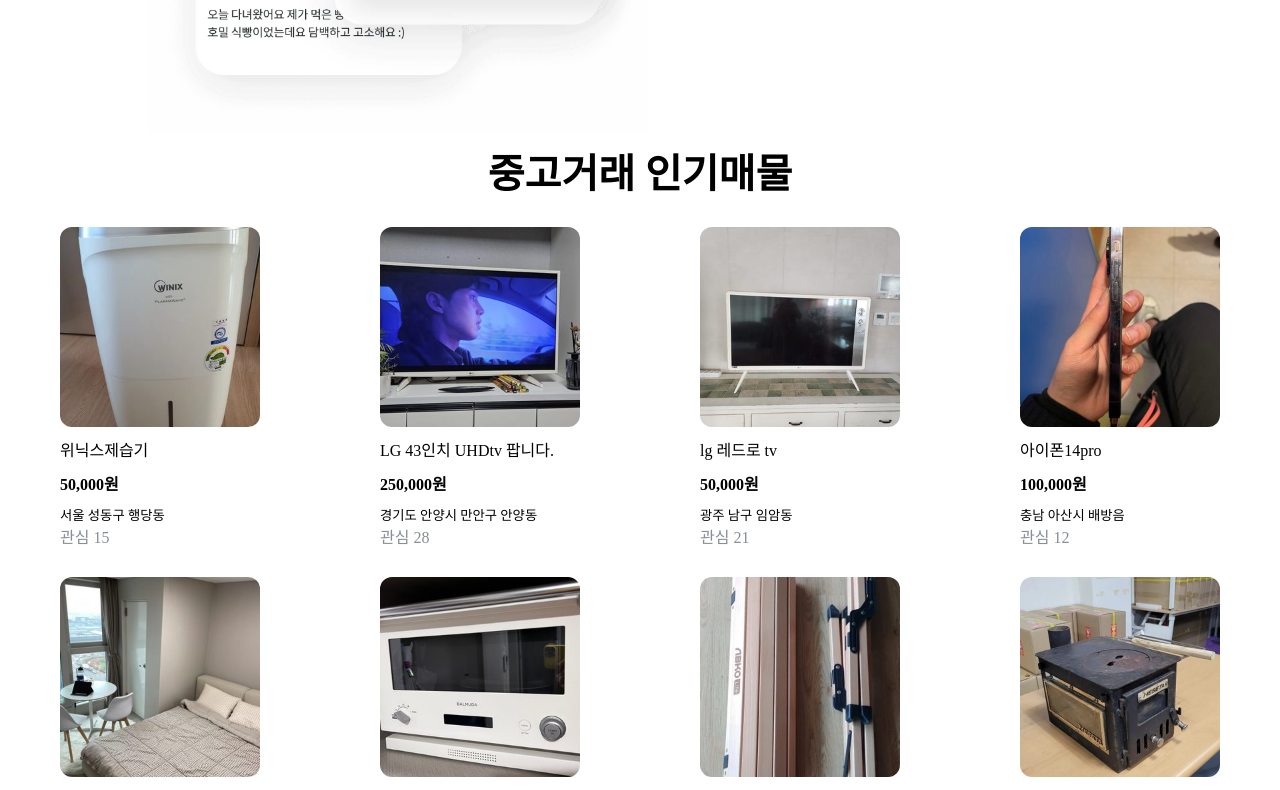
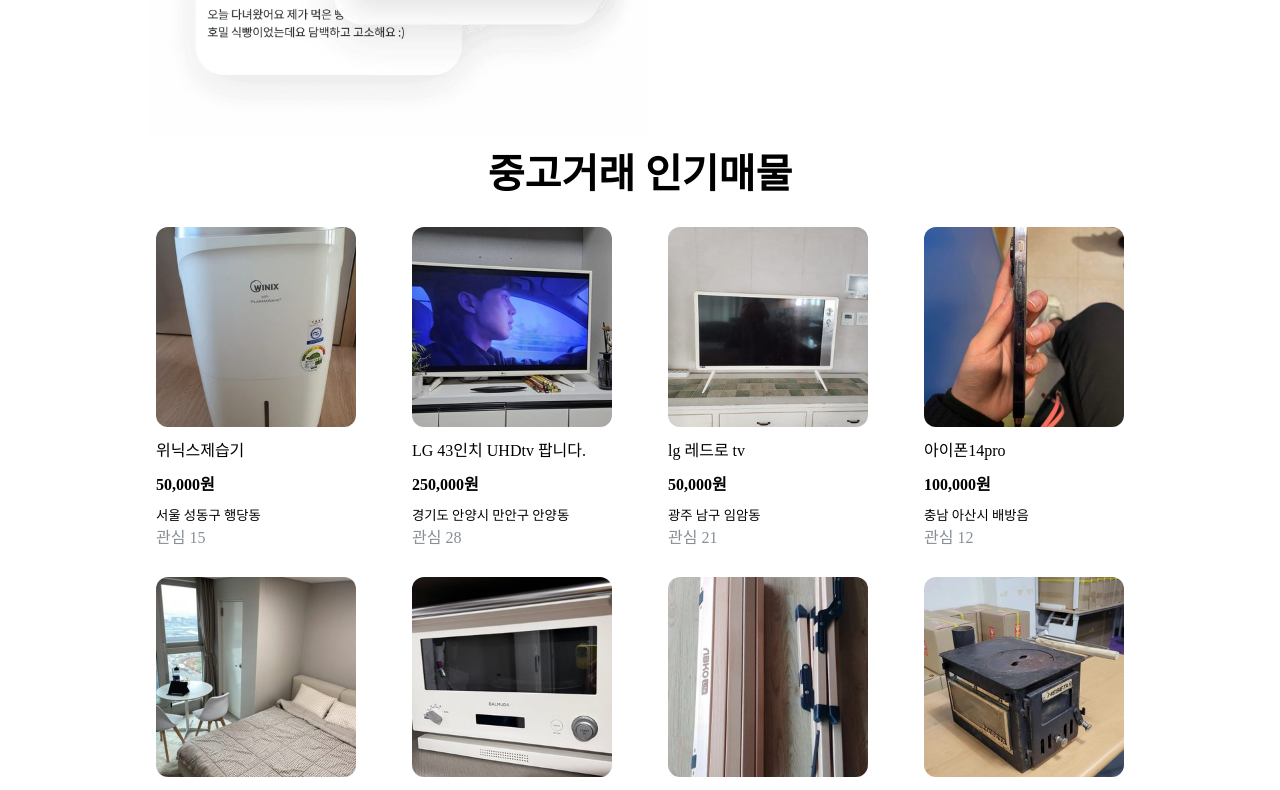
Before and after one commit to f-lab-leekc3813/cloud-team, a React (Create React App) app in the folder front/: page / in a window 1280 px wide. Shown: the part 2787-3577 px from the top of the page. Built offline with nearby package versions, Linux system fonts and the light colour scheme.

Commit message:
Style: content5 wrap정렬

```diff
--- a/front/src/component/HomeBody/Content5.js
+++ b/front/src/component/HomeBody/Content5.js
@@ -74,12 +74,13 @@ function Content5 () {
     return(
         <div className={classes.content5_container}>
             <h1 className={classes.content5_title}>중고거래 인기매물</h1>
+                <div className={classes.content5_wraper}>
                     <div className={classes.content5_wrap}>
                         <div className={classes.content5_itemRow}>
                                 {DUMMY_DATA1.map((item) => {
                                     return(
                                         <div className={classes.item}>
-                                    <img className={classes.item_img} src={`${item.img}`} />
+                                            <img className={classes.item_img} src={`${item.img}`} alt = 'content5' />
                                             <h2 className={classes.item_name}>{item.title}</h2>
                                             <h2 className={classes.item_cost}>{item.price}</h2>
                                             <h1 className={classes.item_place}>{item.place}</h1>
@@ -94,7 +95,7 @@ function Content5 () {
                                 {DUMMY_DATA2.map((item) => {
                                     return(
                                         <div className={classes.item}>
-                                    <img className={classes.item_img} src={`${item.img}`} />
+                                            <img className={classes.item_img} src={`${item.img}`} alt = 'content5' />
                                             <h2 className={classes.item_name}>{item.title}</h2>
                                             <h2 className={classes.item_cost}>{item.price}</h2>
                                             <h1 className={classes.item_place}>{item.place}</h1>
@@ -112,6 +113,7 @@ function Content5 () {
                         </div>
                     </div>
                 </div>
+        </div>
     )
 };
 
--- a/front/src/component/HomeBody/Content5.module.css
+++ b/front/src/component/HomeBody/Content5.module.css
@@ -3,7 +3,8 @@
     padding: 0;
     border: 0;
     font: inherit;
-    display: block;
+    display: flex;
+    flex-direction: column;
 }
 
 .content5_title {
@@ -19,12 +20,21 @@
     margin-inline-end: 0px;
 }
 
+.content5_wraper{
+    display: flex;
+    justify-content: center;
+    align-items: center;
+}
+
 .content5_wrap {
+    width: 1024px;
     margin: 0;
     padding: 0;
     border: 0;
     font: inherit;
-    display: block;
+    display: flex;
+    flex-direction: column;
+    justify-content: center;
 }
 
 .content5_itemRow {
```
Lines whose indentation alone changed are shown as unchanged.
